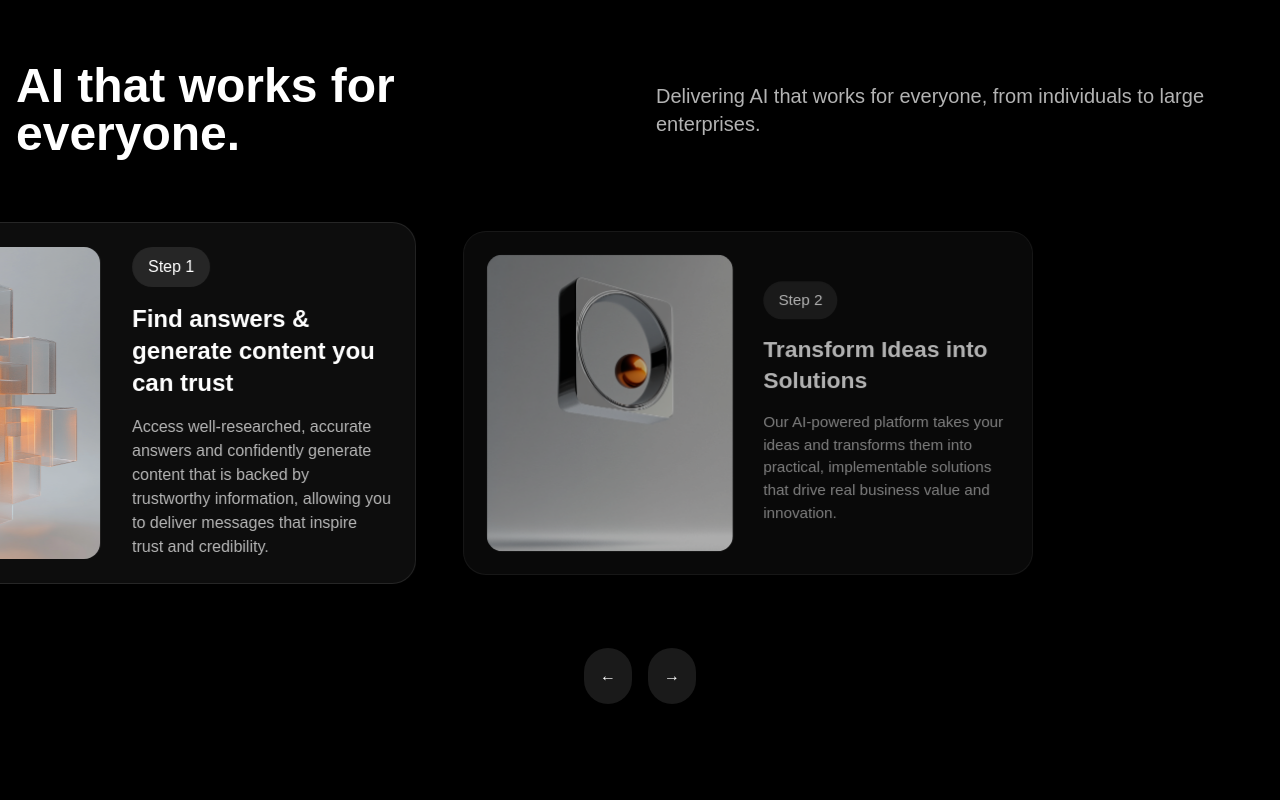
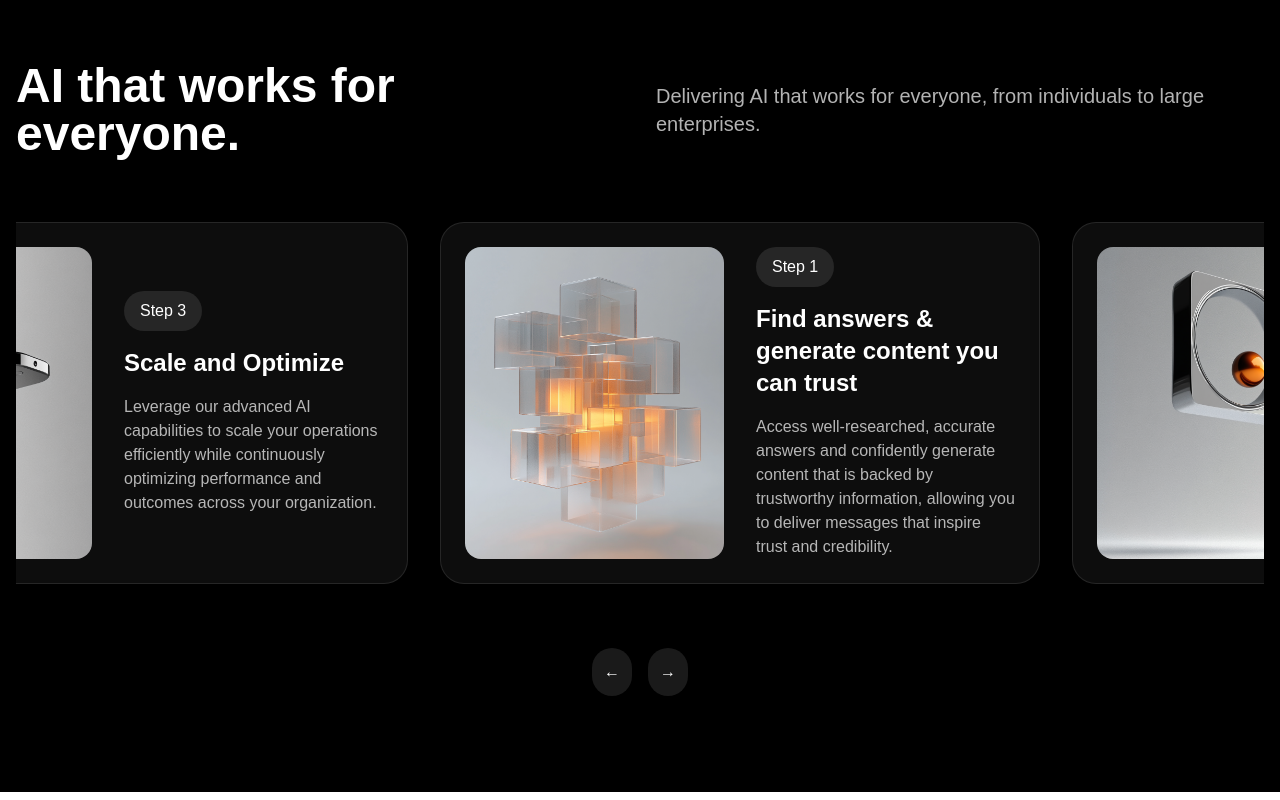
Before and after one commit to varuntree/baddam, a Next.js app: page / in a window 1280 px wide. Shown: the part 2254-3054 px from the top of the page. Built offline with nearby package versions, Linux system fonts and the light colour scheme.

Commit message:
Restored to 'ff4edbb86e0904de9dd390cac96447dd522ec4b3'
Replit-Restored-To:ff4edbb86e0904de9dd390cac96447dd522ec4b3

```diff
--- a/app/pages/HowWeWork.tsx
+++ b/app/pages/HowWeWork.tsx
@@ -1,11 +1,10 @@
-
 "use client";
 
 import React, { useState } from "react";
 import StepCard from "../components/StepCard";
 
 export default function HowWeWork() {
-  const [currentArrangement, setCurrentArrangement] = useState([2, 0, 1]);
+  const [currentArrangement, setCurrentArrangement] = useState([2, 0, 1]); // [left, middle, right]
 
   const steps = [
     {
@@ -27,33 +26,27 @@ export default function HowWeWork() {
   };
 
   return (
-    <div className="min-h-screen bg-black py-24 overflow-hidden">
+    <div className="min-h-screen bg-black py-24">
       <div className="container mx-auto px-4">
-        <div className="mb-16 flex flex-col lg:flex-row items-start lg:items-center justify-between gap-8 animate-fade-in">
-          <h1 className="text-4xl lg:text-5xl font-bold text-white lg:w-1/2 transition-all duration-500 ease-in-out transform hover:scale-105">
+        <div className="mb-16 flex items-center justify-between gap-8">
+          <h1 className="text-5xl font-bold text-white w-1/2">
             AI that works for everyone.
           </h1>
-          <p className="text-lg lg:text-xl text-white/70 lg:w-1/2 transition-all duration-500">
+          <p className="text-xl text-white/70 w-1/2">
             Delivering AI that works for everyone, from individuals to large enterprises.
           </p>
         </div>
 
         <div className="relative">
-          <div
-            className="flex gap-8 pb-8 transition-all duration-700 ease-in-out"
-            style={{
-              transform: `translateX(-${currentArrangement[0] * 33.33}%)`,
-            }}
-          >
+          <div className="flex overflow-x-hidden gap-8 pb-8 snap-x snap-mandatory scroll-smooth transition-all duration-500 ease-in-out" id="slider" ref={(el) => {
+            if (el) {
+              setTimeout(() => {
+                el.scrollLeft = (el.scrollWidth - el.clientWidth) / 3;
+              }, 100);
+            }
+          }}>
             {currentArrangement.map((stepIndex, position) => (
-              <div
-                key={position}
-                className="shrink-0 w-full lg:w-[600px] transform transition-all duration-700 ease-in-out hover:scale-105"
-                style={{
-                  opacity: position === 1 ? 1 : 0.7,
-                  transform: `scale(${position === 1 ? 1 : 0.95})`,
-                }}
-              >
+              <div key={position} className="snap-center shrink-0 w-[90vw] md:w-[600px]">
                 <StepCard
                   stepNumber={stepIndex + 1}
                   title={steps[stepIndex].title}
@@ -62,17 +55,16 @@ export default function HowWeWork() {
               </div>
             ))}
           </div>
-
           <div className="flex justify-center gap-4 mt-8">
             <button
-              onClick={() => setCurrentArrangement(prev => [prev[2], prev[0], prev[1]])}
-              className="bg-white/10 hover:bg-white/20 text-white p-4 rounded-full backdrop-blur-sm transition-all duration-300 transform hover:scale-110 active:scale-95"
+              onClick={() => document.getElementById('slider')?.scrollBy({ left: -600, behavior: 'smooth' })}
+              className="bg-white/10 hover:bg-white/20 text-white p-3 rounded-full backdrop-blur-sm"
             >
               ←
             </button>
             <button
               onClick={handleNext}
-              className="bg-white/10 hover:bg-white/20 text-white p-4 rounded-full backdrop-blur-sm transition-all duration-300 transform hover:scale-110 active:scale-95"
+              className="bg-white/10 hover:bg-white/20 text-white p-3 rounded-full backdrop-blur-sm"
             >
               →
             </button>
```
